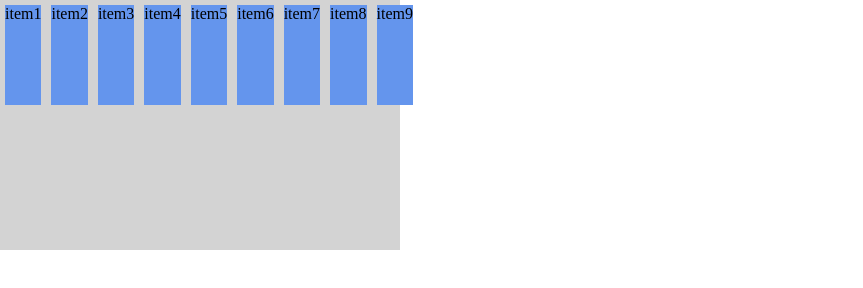
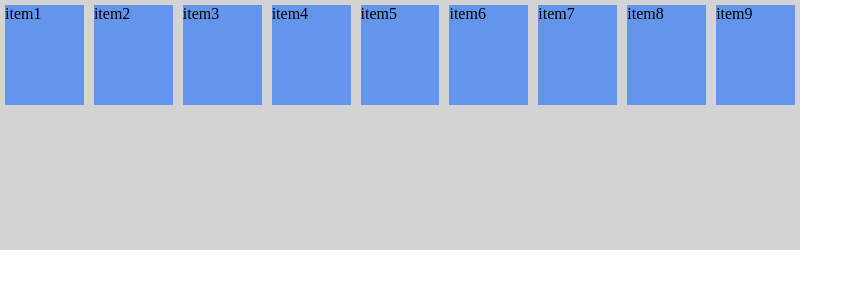
Before and after one commit to qiuweiws/qiuweiws.github.io, a plain HTML site: page index.html in a window 1280 px wide. Shown: the whole page, without its empty margins (0-863 px from the left). Drawn offline with Linux system fonts and the light colour scheme.

Commit message:
Update index.html

```diff
--- a/index.html
+++ b/index.html
@@ -10,7 +10,7 @@
 }
 .flex-container{
 	display: flex;
-	width: 400px;
+	width: 800px;
 	height: 250px;
 	background-color: lightgrey;
 }
```
